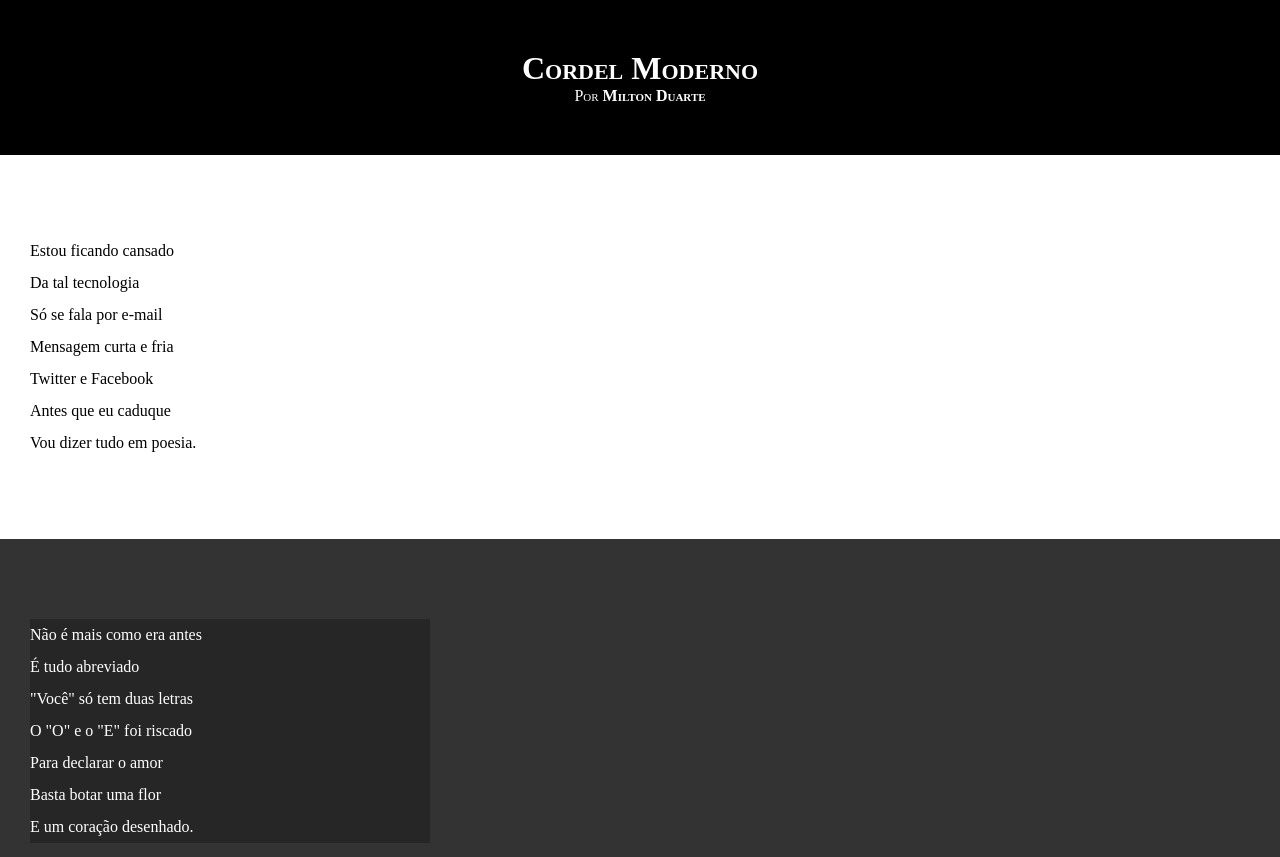
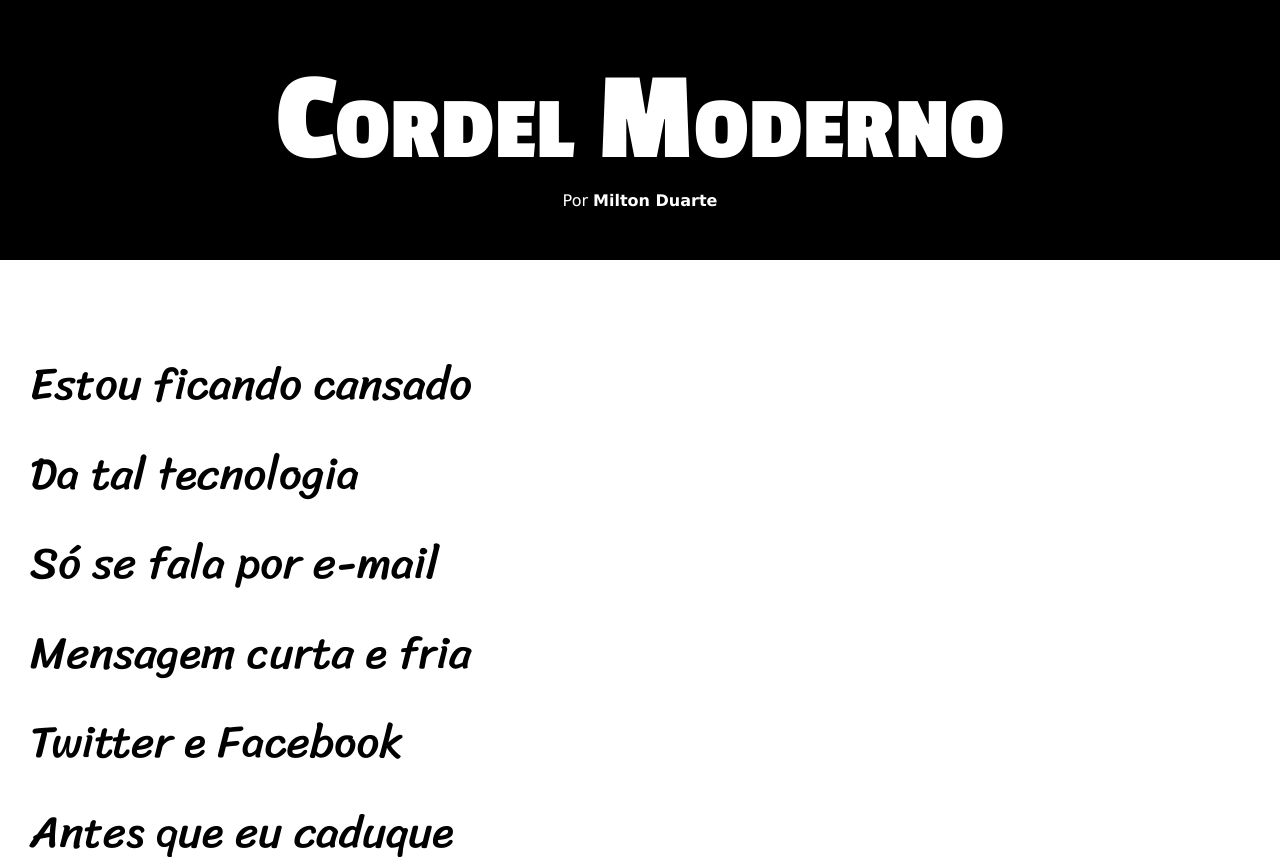
Before and after one commit to vinnymiranda/html-css, a plain HTML site: page projeto-cordel/index.html in a window 1280 px wide. Shown: the top 857 px of the page. Drawn offline with Linux system fonts and the light colour scheme.

Commit message:
Update style.css

```diff
--- a/projeto-cordel/estilo/style.css
+++ b/projeto-cordel/estilo/style.css
@@ -1,4 +1,15 @@
 @charset "UTF-8";
+
+
+@import url('https://fonts.googleapis.com/css2?family=Bebas+Neue&family=Passion+One:wght@400;700;900&display=swap');
+
+@import url('https://fonts.googleapis.com/css2?family=Bebas+Neue&family=Passion+One:wght@400;700;900&family=Sriracha&display=swap');
+
+:root {
+    --fonte1: Verdana, Geneva, Tahoma, sans-serif;
+    --fonte2: "Passion One", sans-serif;
+    --fonte3: "Sriracha", cursive;
+}
 
 * {
     margin: 0px;
@@ -6,6 +17,7 @@
 }
 
 html, body {
+    font-family: var(--fonte1);
     min-width: 100vh;
     background-color: darkgray;
 }
@@ -16,10 +28,12 @@ header {
     text-align: center;
 }
 
-header {
+header > h1 {
     padding-top: 50px;
     /*text-transform: uppercase;*/
     font-variant: small-caps;
+    font-family: var(--fonte2);
+    font-size: 10vw;
 }
 
 header > p {
@@ -41,6 +55,8 @@ section {
     padding-bottom: 10vh;
     line-height: 2em;
     padding-left: 30px;
+    font-family: var(--fonte3);
+    font-size: 3.5vw;
 }
 
 section.normal {
@@ -54,7 +70,8 @@ section.imagem {
 }
 
 section.imagem > p {
-    width: 400px;
+    display: inline-block;
+    paddin
     background-color: rgba(0, 0, 0, 0.253);
 }
 
@@ -64,3 +81,10 @@ footer {
     text-align: center;
     padding: 10px;
 }
+
+
+@import url('https://fonts.googleapis.com/css2?family=Bebas+Neue&family=Passion+One:wght@400;700;900&display=swap');
+
+
+
+@import url('https://fonts.googleapis.com/css2?family=Bebas+Neue&family=Passion+One:wght@400;700;900&family=Sriracha&display=swap');
```
